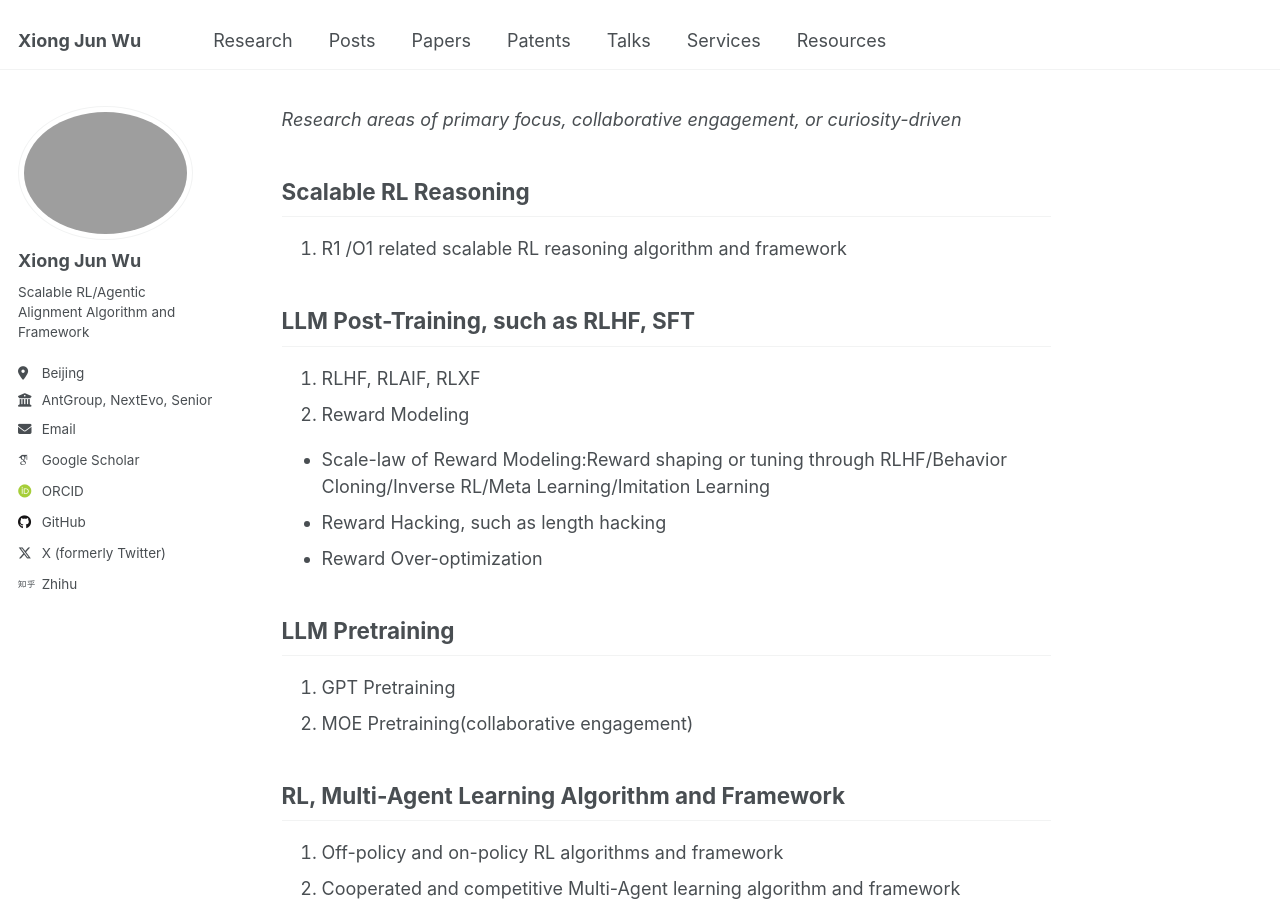
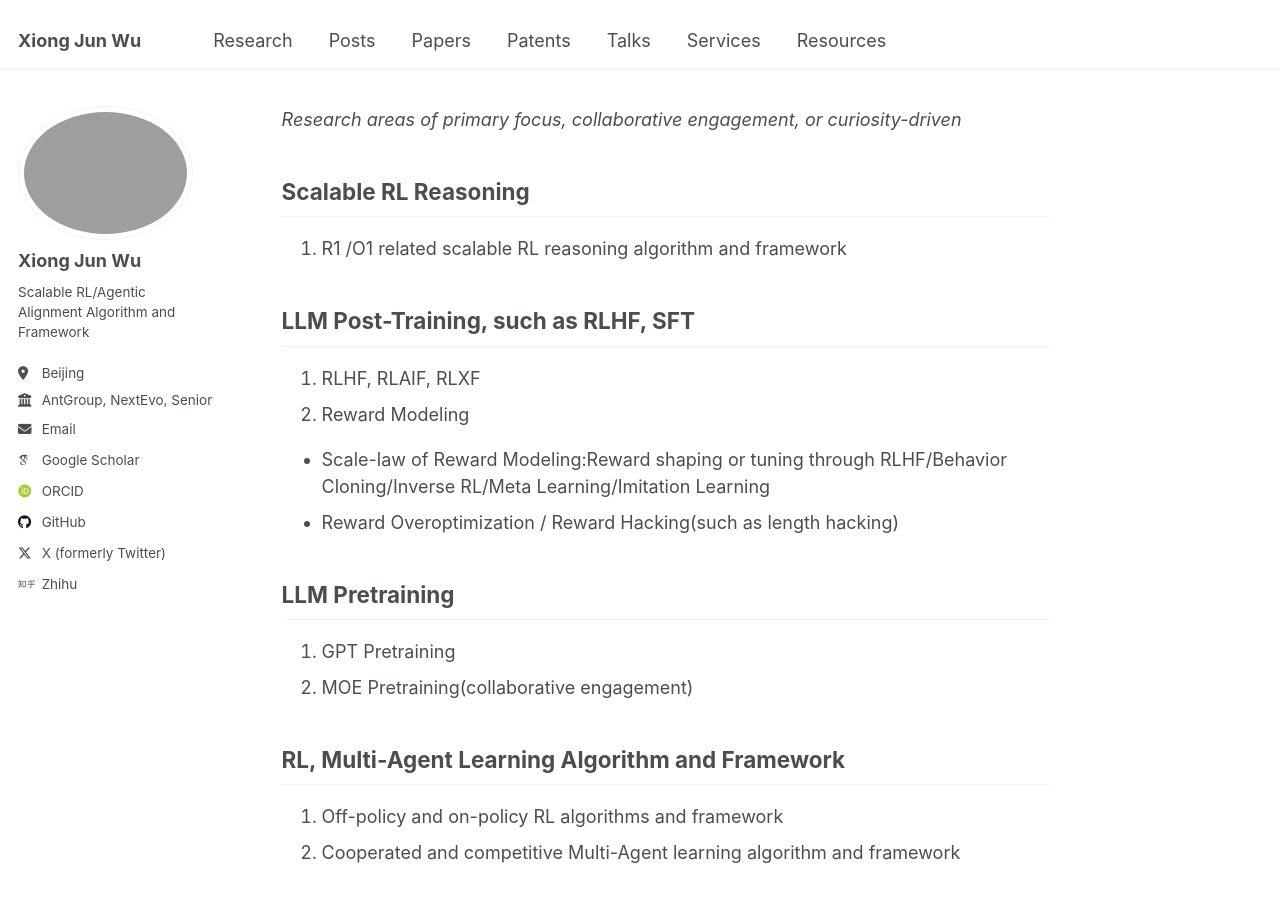
Before and after one commit to junwuxgi/junwuxgi.github.io, a Jekyll site: the page built from research.md, in a window 1280 px wide and 900 px high. Built offline with Jekyll 4.4.1, drawn with Linux system fonts in a browser that asks for light colours; some web fonts are replaced; our own code applies the rules of GitHub Pages for plain Markdown files.

```diff
--- a/research.md
+++ b/research.md
@@ -10,8 +10,7 @@
 2. Reward Modeling
 
 - Scale-law of Reward Modeling:Reward shaping or tuning through RLHF/Behavior Cloning/Inverse RL/Meta Learning/Imitation Learning
-- Reward Hacking, such as length hacking
-- Reward Over-optimization
+- Reward Overoptimization / Reward Hacking(such as length hacking)
 
 ## LLM Pretraining
 
```
